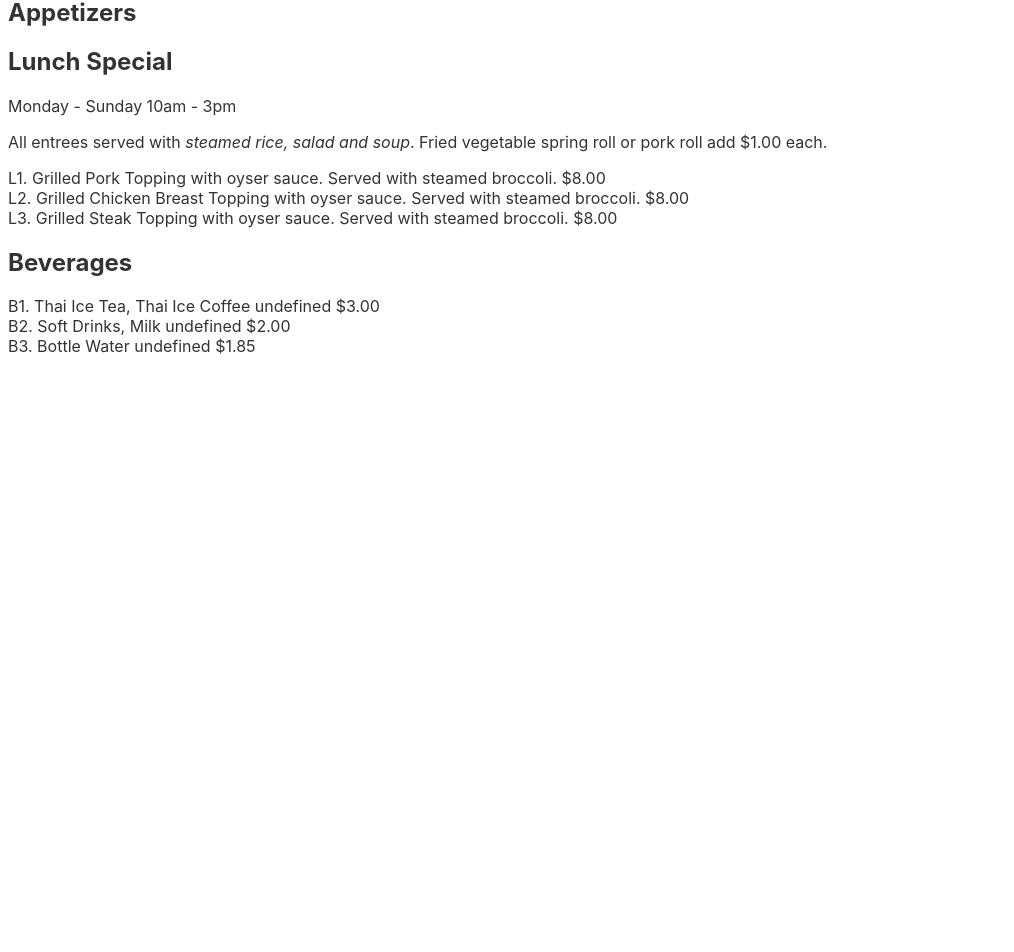
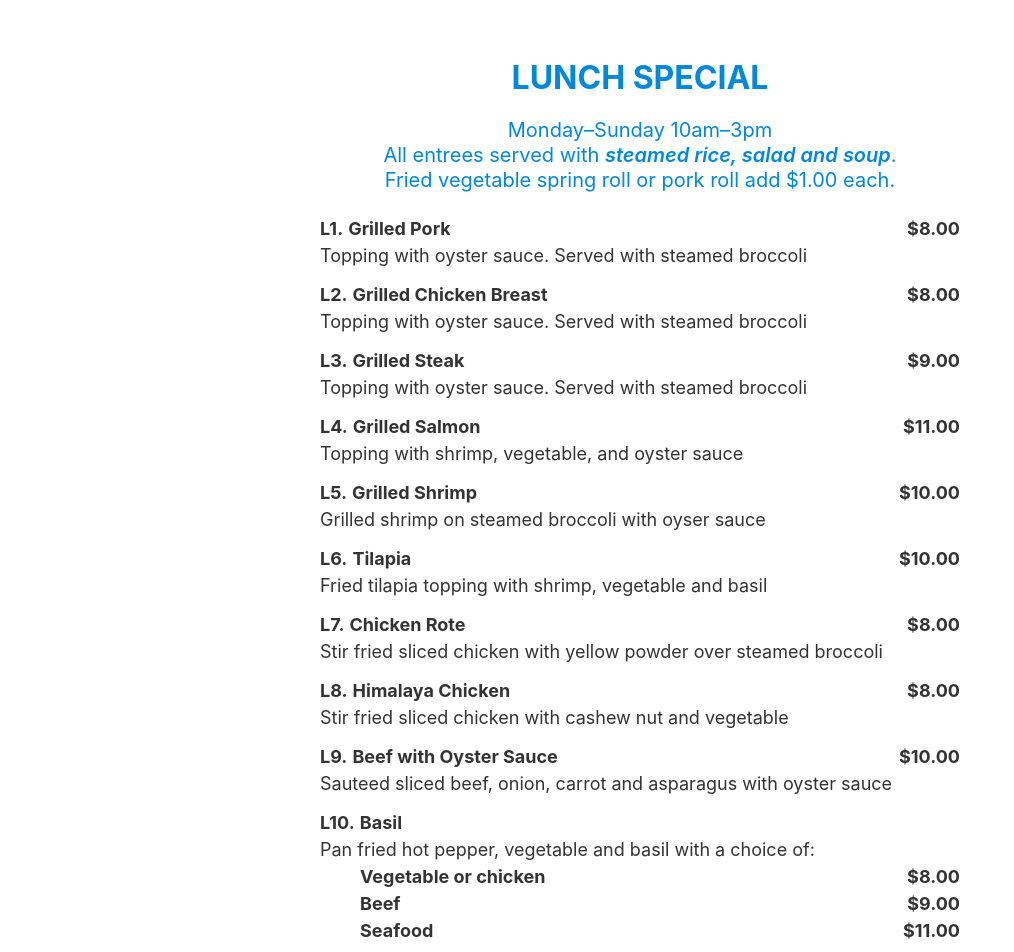
Before and after one commit to tropical-nerd/menu, a Svelte app: page / in a window 1280 px wide. Shown: the part 136-1088 px from the top of the page, without its empty margins (0-1014 px from the left). Before the commit the page ends 800 px from the top, so only its background shows below. Built offline with nearby package versions, Linux system fonts and the light colour scheme.

Commit message:
broke up into nested components

```diff
--- a/public/data/data.json
+++ b/public/data/data.json
@@ -2,33 +2,79 @@
     {
         "id": "menu01",
         "title": "Lunch Special",
+        "info": "Monday&ndash;Sunday 10am&ndash;3pm<br />All entrees served with <em>steamed rice, salad and soup</em>.<br />Fried vegetable spring roll or pork roll add $1.00 each.",
         "contents": [
             {
-                "id": "note01",
-                "type": "note",
-                "contents": "Monday - Sunday 10am - 3pm"
-            }, {
-                "id": "note02",
-                "type": "note",
-                "contents": "All entrees served with <em>steamed rice, salad and soup</em>. Fried vegetable spring roll or pork roll add $1.00 each."
-            }, {
                 "id": "L1",
                 "type": "menuitem",
                 "title": "Grilled Pork",
-                "desc": "Topping with oyser sauce. Served with steamed broccoli.",
+                "desc": "Topping with oyster sauce. Served with steamed broccoli",
                 "price": 8
             }, {
                 "id": "L2",
                 "type": "menuitem",
                 "title": "Grilled Chicken Breast",
-                "desc": "Topping with oyser sauce. Served with steamed broccoli.",
+                "desc": "Topping with oyster sauce. Served with steamed broccoli",
                 "price": 8
             }, {
                 "id": "L3",
                 "type": "menuitem",
                 "title": "Grilled Steak",
-                "desc": "Topping with oyser sauce. Served with steamed broccoli.",
+                "desc": "Topping with oyster sauce. Served with steamed broccoli",
+                "price": 9
+            }, {
+                "id": "L4",
+                "type": "menuitem",
+                "title": "Grilled Salmon",
+                "desc": "Topping with shrimp, vegetable, and oyster sauce",
+                "price": 11
+            }, {
+                "id": "L5",
+                "type": "menuitem",
+                "title": "Grilled Shrimp",
+                "desc": "Grilled shrimp on steamed broccoli with oyser sauce",
+                "price": 10
+            }, {
+                "id": "L6",
+                "type": "menuitem",
+                "title": "Tilapia",
+                "desc": "Fried tilapia topping with shrimp, vegetable and basil",
+                "price": 10
+            }, {
+                "id": "L7",
+                "type": "menuitem",
+                "title": "Chicken Rote",
+                "desc": "Stir fried sliced chicken with yellow powder over steamed broccoli",
                 "price": 8
+            }, {
+                "id": "L8",
+                "type": "menuitem",
+                "title": "Himalaya Chicken",
+                "desc": "Stir fried sliced chicken with cashew nut and vegetable",
+                "price": 8
+            }, {
+                "id": "L9",
+                "type": "menuitem",
+                "title": "Beef with Oyster Sauce",
+                "desc": "Sauteed sliced beef, onion, carrot and asparagus with oyster sauce",
+                "price": 10
+            }, {
+                "id": "L10",
+                "type": "menuitem",
+                "title": "Basil",
+                "desc": "Pan fried hot pepper, vegetable and basil with a choice of:",
+                "options": [
+                    {
+                        "title": "Vegetable or chicken",
+                        "price": 8
+                    }, {
+                        "title": "Beef",
+                        "price": 9
+                    }, {
+                        "title": "Seafood",
+                        "price": 11
+                    }
+                ]
             }
         ]
     }, {
--- a/public/global.css
+++ b/public/global.css
@@ -1,3 +1,7 @@
+:root {
+	--chill-out-blue: #0088DD;
+}
+
 html, body {
 	position: relative;
 	width: 100%;
@@ -10,6 +14,7 @@ body {
 	padding: 8px;
 	box-sizing: border-box;
 	font-family: -apple-system, BlinkMacSystemFont, "Segoe UI", Roboto, Oxygen-Sans, Ubuntu, Cantarell, "Helvetica Neue", sans-serif;
+	line-height: 1.5;
 }
 
 a {
@@ -23,6 +28,10 @@ a:hover {
 
 a:visited {
 	color: rgb(0,80,160);
+}
+
+em {
+	font-weight: 600;
 }
 
 label {
@@ -60,3 +69,73 @@ button:active {
 button:focus {
 	border-color: #666;
 }
+
+.site-title {
+	text-align: center;
+	font-size: 4em;
+}
+
+.menu {
+	max-width: 40rem;
+	margin: 0 auto;
+	padding: 0 3rem;
+	font-size: 1.125rem;
+}
+
+.menu__heading {
+	font-size: 2rem;
+	text-align: center;
+	text-transform: uppercase;
+	color: var(--chill-out-blue);
+	/* text-decoration: underline; */
+	text-underline-position: .25rem;
+	margin-bottom: .5em;
+}
+
+.menu__list {
+	padding: 0;
+}
+
+.menu__row {
+	margin: .75rem 0;
+	list-style: none;
+	padding: 0;
+}
+
+.menu__info {
+	font-size: 1.25rem;
+	line-height: 1.25;
+	color: var(--chill-out-blue);
+	text-align: center;
+	margin: .25em 0 1.125em;
+}
+
+.menu__id {
+	font-weight: 700;
+}
+
+.menu__title {
+	font-weight: 700;
+}
+
+.menu__price {
+	float: right;
+	font-weight: 700;
+}
+
+.menu__desc {
+	display: block;
+}
+
+.menu__options {
+	list-style: none;
+}
+
+.menu__option-title {
+	font-weight: 700;
+}
+
+.menu__option-price {
+	float: right;
+	font-weight: 700;
+}
--- a/src/App.svelte
+++ b/src/App.svelte
@@ -1,19 +1,19 @@
 <script>
-	const dataFile = 'data/data.json'
+	import Menu from './Menu.svelte';
 
-	let promise = getMenu();
-	let editMode = false;
+	const dataFile = 'data/data.json';
+
+	let promise = getData();
 	let menuData;
+	// let editMode = false;
 
-	let menuHeading = "Appetizers";
-
-	async function getMenu() {
-		const res = await fetch(dataFile);
+    async function getData() {
+		const res = await fetch(`data/data.json`);
 		const text = await res.text();
 
 		if (res.ok) {
-			menuData = text;
-			return text;
+			menuData = JSON.parse(text);
+			return menuData;
 		} else {
 			throw new Error(text);
 		}
@@ -36,10 +36,6 @@
 
 <style>
 
-	h1 {
-		color: purple;
-		text-align: center;
-	}
 
 	.edit-checkbox {
 		text-align: right;
@@ -52,91 +48,26 @@
 		padding-right: .5em;
 	}
 
-	/* .menu {
-		max-width: 52rem;
-		margin: 0 auto;
-		padding: 0 3rem;
-	}
 
-	.menu__row {
-
-		display: table-row;
-	}
-
-	.menu__row + .menu__row {
-		border: 1px solid #666;
-	}
-
-	.menu__cell {
-		display: table-cell;
-		padding: 1rem 0;
-	}
-
-	.menu__cell--id {
-		width: 3rem;
-	}
-
-	.menu__cell--name {
-		width: 7rem;
-	}
-
-	.menu__cell--desc {
-		width: auto;
-	}
-
-	.menu__cell--price {
-		width: 3rem;
-		text-align: right;
-	} */
 
 
 
 </style>
-<h1>Thai Cafe</h1>
 
-<label class="edit-checkbox"><span class="edit-checkbox__text">Edit</span><input type="checkbox" bind:checked={editMode} /></label>
+<main>
+	<h1 class="site-title">Thai Cafe</h1>
 
-{#if !editMode}
-	<section class="menu">
-		<h2 class="menu__heading">{menuHeading}</h2>
+	<!-- <label class="edit-checkbox"><span class="edit-checkbox__text">Edit</span><input type="checkbox" bind:checked={editMode} /></label> -->
 
 	{#await promise}
 		<p>...loading</p>
 	{:then menus}
-			{#each JSON.parse(menus) as menu}
-				<h2 class="menu__heading">{menu.title}</h2>
-				{#each menu.contents as menuRow}
-					<div class="menu__row">
-						{#if menuRow.type === "note"}
-							<p class="menu__note">{@html menuRow.contents}</p>
-						{:else}
-							<span class="menu__cell menu__cell--id">{@html menuRow.id}. </span>
-							<span class="menu__cell menu__cell--name">{@html menuRow.title}</span>
-							<span class="menu__cell menu__cell--desc">{@html menuRow.desc}</span>
-							<span class="menu__cell menu__cell--price">${@html menuRow.price.toFixed(2)}</span>
-						{/if}
-					</div>
-				{/each}
-
+		{#each menus as menu}
+			<Menu {menu}/>
 		{:else}
 			<p class="error">No menus found!</p>
 		{/each}
 	{:catch error}
 		<p style="color: red">{error.message}</p>
 	{/await}
-	</section>
-
-{:else}
-	<section class="menu">
-		<h2 class="menu__heading" contenteditable="true" bind:innerHTML={menuHeading}>{menuHeading}</h2>
-
-		{#each JSON.parse(menuData) as menuItem}
-			<div class="menu__row">
-				<span class="menu__cell menu__cell--id">{menuItem.id}. </span>
-				<span class="menu__cell menu__cell--name">{menuItem.name}</span>
-				<span class="menu__cell menu__cell--desc">{menuItem.desc}</span>
-				<span class="menu__cell menu__cell--price">${menuItem.price}</span>
-			</div>
-		{/each}
-	</section>
-{/if}
+</main>
--- /dev/null
+++ b/src/Menu.svelte
@@ -0,0 +1,22 @@
+<script>
+    import MenuRow from './MenuRow.svelte';
+
+	export let menu;
+</script>
+
+<style>
+
+</style>
+
+<section class="menu">
+    <h2 class="menu__heading">{menu.title}</h2>
+    {#if menu.info}
+        <p class="menu__info">{@html menu.info}</p>
+    {/if}
+
+    <ul class="menu__list">
+        {#each menu.contents as menuRow}
+            <MenuRow {menuRow}/>
+        {/each}
+    </ul>
+</section>
--- /dev/null
+++ b/src/MenuRow.svelte
@@ -0,0 +1,28 @@
+<script>
+    export let menuRow;
+</script>
+
+<style>
+</style>
+
+<li class="menu__row">
+    <span class="menu__id">{@html menuRow.id}. </span>
+    <span class="menu__title">{@html menuRow.title}</span>
+
+    {#if menuRow.price}
+        <span class="menu__price">${@html menuRow.price.toFixed(2)}<br /></span>
+    {/if}
+    {#if menuRow.desc}
+        <span class="menu__desc">{@html menuRow.desc}</span>
+    {/if}
+    {#if menuRow.options}
+        <ul class="menu__options">
+            {#each menuRow.options as option}
+                <li class="menu__option">
+                    <span class="menu__option-title">{option.title}</span>
+                    <span class="menu__option-price">${option.price.toFixed(2)}</span>
+                </li>
+            {/each}
+        </ul>
+    {/if}
+</li>
```
Also changed, not shown: public/data/data-original.json (+56 -9 lines). Lines whose indentation alone changed are shown as unchanged.
